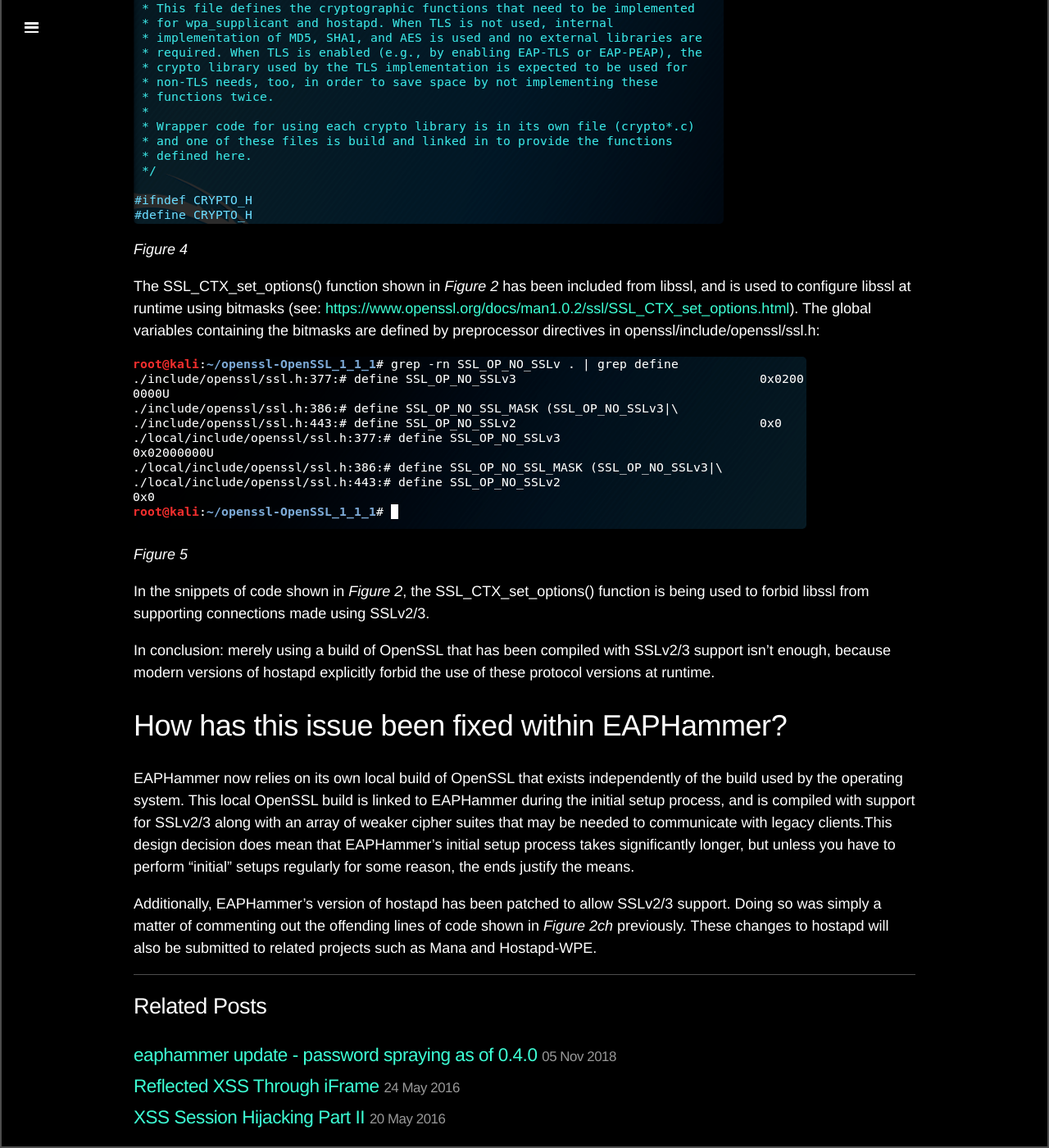
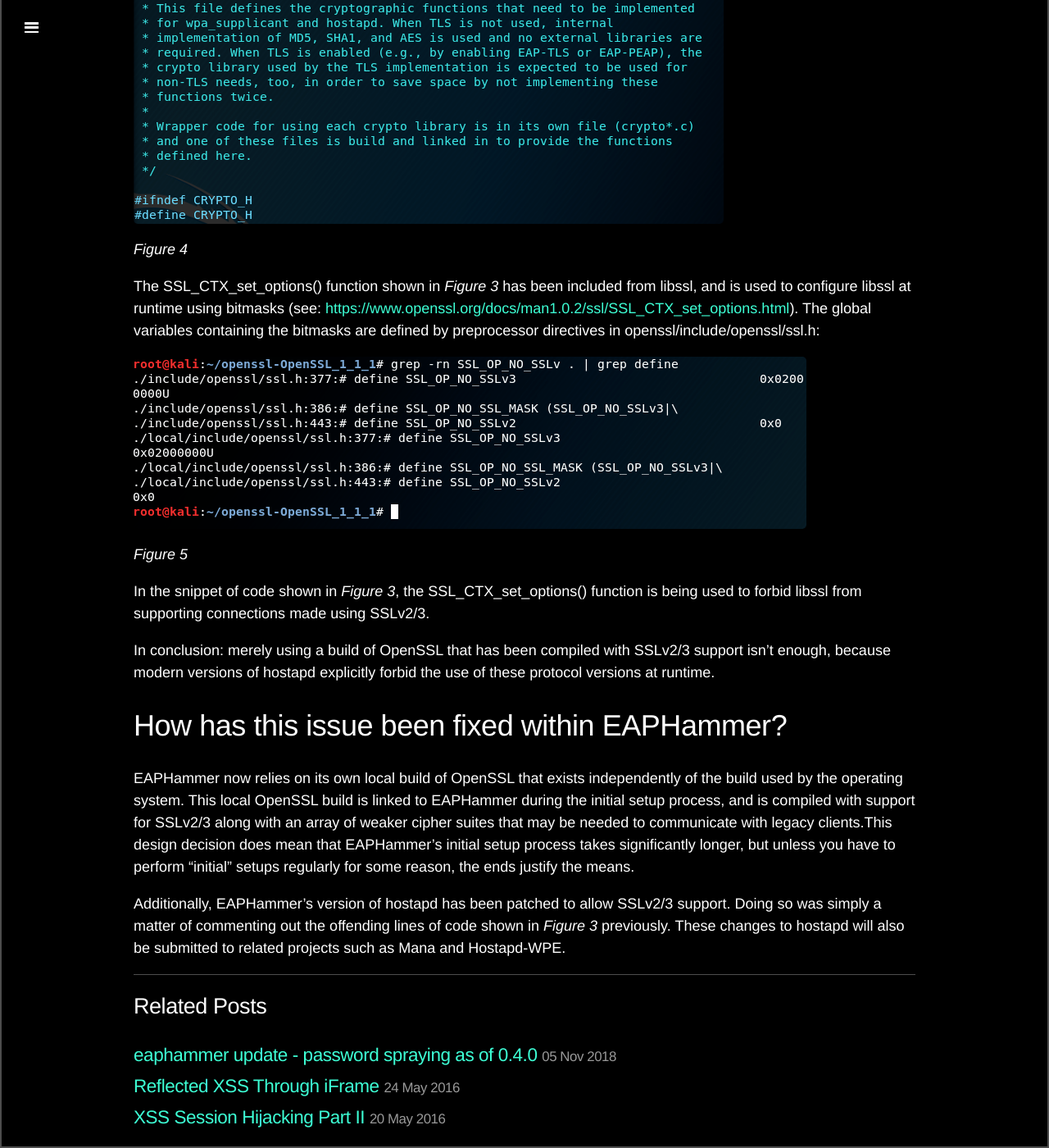
Before and after one commit to s0lst1c3/s0lst1c3.github.io, a Jekyll site: the page built from _posts/2019-01-31-adding-sslv23-support-to-eaphammer.md, in a window 1280 px wide and 1400 px high, scrolled down 2779 px. Shown: the whole window at 82% size. Built offline with Jekyll 4.4.1, drawn with Linux system fonts in a browser that asks for light colours; Markdown is read by kramdown in place of the engine named in the settings; comment, search, counter and statistics services are not loaded.

Commit message:
updating post

```diff
--- a/_posts/2019-01-31-adding-sslv23-support-to-eaphammer.md
+++ b/_posts/2019-01-31-adding-sslv23-support-to-eaphammer.md
@@ -62,12 +62,12 @@
 ![Figure 4](http://s0lst1c3.github.io/images/eaphammer-sslv23/crypto-dot-h-header.png)
 *Figure 4*
 
-The SSL\_CTX\_set\_options() function shown in *Figure 2* has been included from libssl, and is used to configure libssl at runtime using bitmasks (see: [ https://www.openssl.org/docs/man1.0.2/ssl/SSL_CTX_set_options.html](https://www.openssl.org/docs/man1.0.2/ssl/SSL_CTX_set_options.html)). The global variables containing the bitmasks are defined by preprocessor directives in openssl/include/openssl/ssl.h:
+The SSL\_CTX\_set\_options() function shown in *Figure 3* has been included from libssl, and is used to configure libssl at runtime using bitmasks (see: [ https://www.openssl.org/docs/man1.0.2/ssl/SSL_CTX_set_options.html](https://www.openssl.org/docs/man1.0.2/ssl/SSL_CTX_set_options.html)). The global variables containing the bitmasks are defined by preprocessor directives in openssl/include/openssl/ssl.h:
 
 ![Figure 5](http://s0lst1c3.github.io/images/eaphammer-sslv23/libssl-no-sslv-def.png)
 *Figure 5*
 
- In the snippets of code shown in *Figure 2*, the SSL\_CTX\_set\_options() function is being used to forbid libssl from supporting connections made using SSLv2/3.
+ In the snippet of code shown in *Figure 3*, the SSL\_CTX\_set\_options() function is being used to forbid libssl from supporting connections made using SSLv2/3.
 
 In conclusion: merely using a build of OpenSSL that has been compiled with SSLv2/3 support isn't enough, because modern versions of hostapd explicitly forbid the use of these protocol versions at runtime.
 
@@ -75,4 +75,4 @@
 
 EAPHammer now relies on its own local build of OpenSSL that exists independently of the build used by the operating system. This local OpenSSL build is linked to EAPHammer during the initial setup process, and is compiled with support for SSLv2/3 along with an array of weaker cipher suites that may be needed to communicate with legacy clients.This design decision does mean that EAPHammer's initial setup process takes significantly longer, but unless you have to perform "initial" setups regularly for some reason, the ends justify the means.
 
-Additionally, EAPHammer's version of hostapd has been patched to allow SSLv2/3 support. Doing so was simply a matter of commenting out the offending lines of code shown in *Figure 2ch* previously. These changes to hostapd will also be submitted to related projects such as Mana and Hostapd-WPE.
+Additionally, EAPHammer's version of hostapd has been patched to allow SSLv2/3 support. Doing so was simply a matter of commenting out the offending lines of code shown in *Figure 3* previously. These changes to hostapd will also be submitted to related projects such as Mana and Hostapd-WPE.
```
